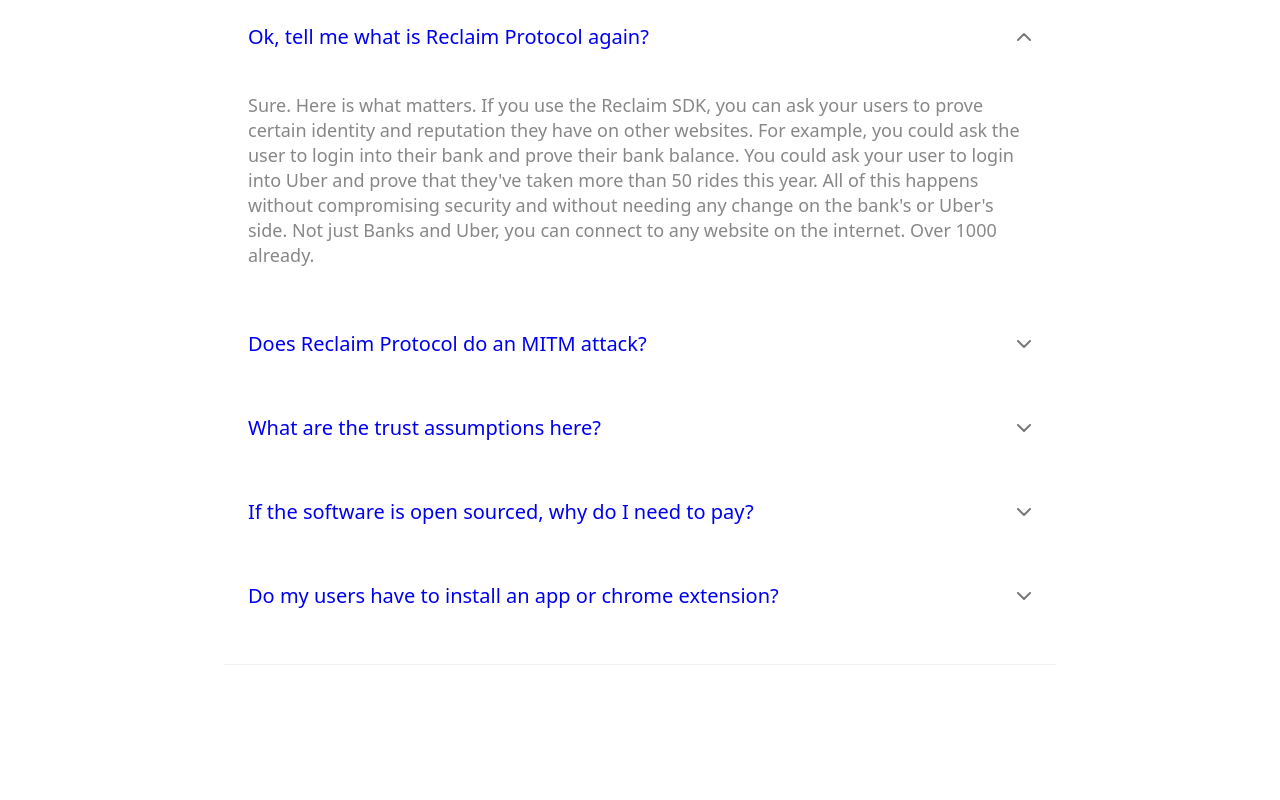
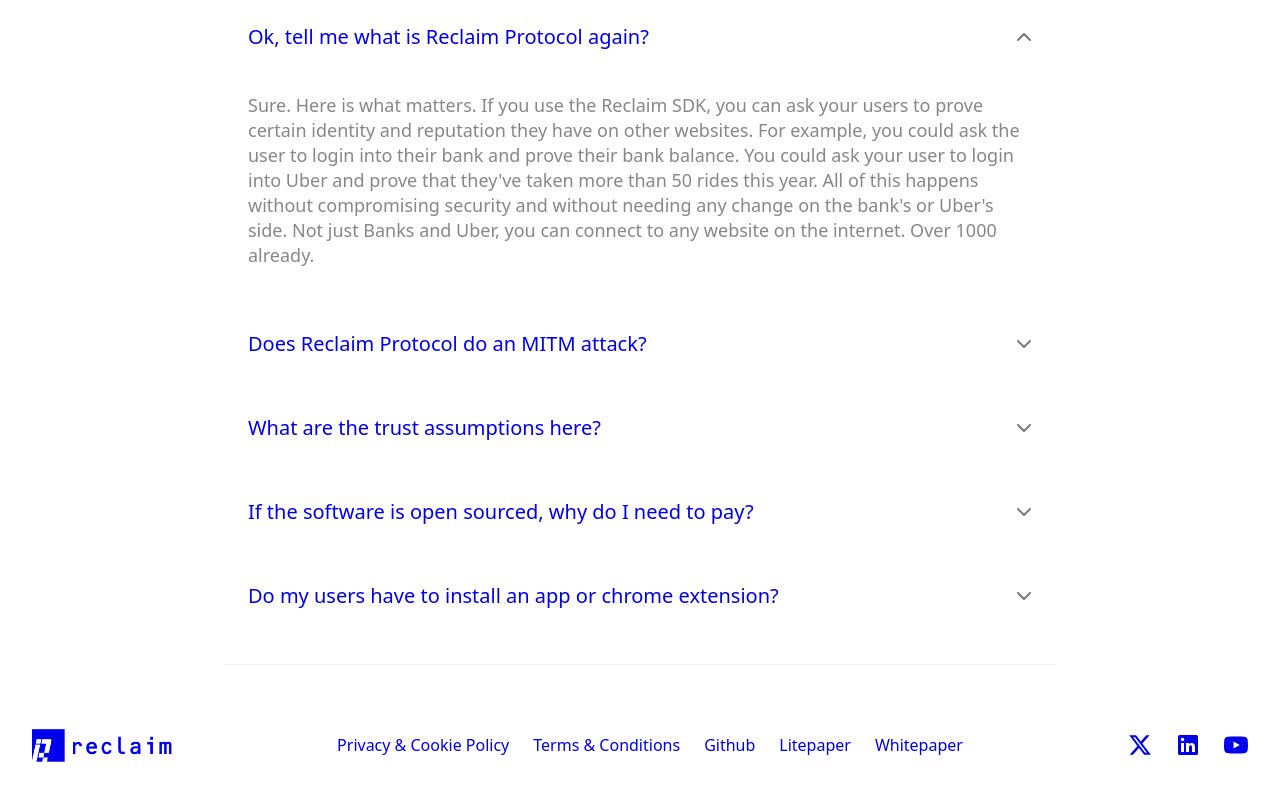
Before and after one commit to AazimAnish/reclaim-protocol-org, a Next.js app: page / in a window 1280 px wide. Shown: the part 4922-5722 px from the top of the page. Before the commit the page ends 5603 px from the top, so only its background shows below. Built offline with nearby package versions, Linux system fonts and the light colour scheme.

Commit message:
feat(footer): add Footer component

```diff
--- a/src/app/layout.tsx
+++ b/src/app/layout.tsx
@@ -1,6 +1,7 @@
 import type { Metadata } from "next";
 import { Poppins } from "next/font/google";
 import "./globals.css";
+import { Footer } from "@/components/Footer";
 
 const poppins = Poppins({
   weight: ['400', '500', '600', '700'],
@@ -26,6 +27,7 @@
     <html lang="en" className="scroll-smooth">
       <body className={`${poppins.variable} font-sans antialiased bg-transparent text-[#171717] overflow-x-hidden`}>
         {children}
+        <Footer />
       </body>
     </html>
   );
--- /dev/null
+++ b/src/components/Footer.tsx
@@ -0,0 +1,92 @@
+"use client";
+
+import React from "react";
+import Image from "next/image";
+import Link from "next/link";
+
+export const Footer = () => {
+  return (
+    <footer className="w-full relative overflow-hidden bg-white py-8 sm:py-12">
+      {/* Background pattern instead of image */}
+      <div className="absolute inset-0 pointer-events-none opacity-50"></div>
+
+      <div className="max-w-7xl mx-auto px-4 sm:px-6 md:px-8">
+        <div className="flex flex-col sm:flex-row justify-between items-center sm:items-center gap-8 relative z-10">
+          {/* Logo */}
+          <div>
+            <Image
+              src="/reclaim.png"
+              alt="Reclaim Protocol"
+              width={140}
+              height={40}
+              className="h-auto object-contain"
+            />
+          </div>
+
+          {/* Links */}
+          <div className="flex flex-col sm:flex-row gap-6 sm:gap-6 text-center sm:text-left">
+            <Link
+              href="https://reclaimprotocol.notion.site/Privacy-Policy-Reclaim-Protocol-115275b816cb80ab94b8ca8616673658?pvs=4"
+              target="_blank"
+              rel="noopener"
+              className="font-['Poppins', 'Poppins Placeholder', sans-serif] text-[16px] leading-[21px] text-[#0000EE] hover:text-[#A8A8FF] transition-colors"
+            >
+              Privacy & Cookie Policy
+            </Link>
+            <Link
+              href="https://reclaimprotocol.notion.site/Terms-of-Service-Reclaim-Protocol-13c275b816cb80b1a5ade76c6f2532dd?pvs=4"
+              target="_blank"
+              rel="noopener"
+              className="font-['Poppins', 'Poppins Placeholder', sans-serif] text-[16px] leading-[21px] text-[#0000EE] hover:text-[#A8A8FF] transition-colors"
+            >
+              Terms & Conditions
+            </Link>
+            <Link
+              href="https://github.com/reclaimprotocol"
+              target="_blank"
+              rel="noopener"
+              className="font-['Poppins', 'Poppins Placeholder', sans-serif] text-[16px] leading-[21px] text-[#0000EE] hover:text-[#A8A8FF] transition-colors"
+            >
+              Github
+            </Link>
+            <Link
+              href="https://drive.google.com/file/d/1LS9cJbOtcUQB7t84yQf4BuPyxiV7c6Vc/view"
+              target="_blank"
+              rel="noopener"
+              className="font-['Poppins', 'Poppins Placeholder', sans-serif] text-[16px] leading-[21px] text-[#0000EE] hover:text-[#A8A8FF] transition-colors"
+            >
+              Litepaper
+            </Link>
+            <Link
+              href="https://drive.google.com/file/d/1wmfdtIGPaN9uJBI1DHqN903tP9c_aTG2/view"
+              target="_blank"
+              rel="noopener"
+              className="font-['Poppins', 'Poppins Placeholder', sans-serif] text-[16px] leading-[21px] text-[#0000EE] hover:text-[#A8A8FF] transition-colors"
+            >
+              Whitepaper
+            </Link>
+          </div>
+
+          {/* Social Icons */}
+          <div className="flex gap-6 items-center z-10">
+            <Link href="https://x.com/reclaimprotocol" target="_blank" rel="noopener" aria-label="Twitter">
+              <svg width="24" height="24" viewBox="0 0 24 24" fill="none" xmlns="http://www.w3.org/2000/svg" className="fill-[#0000EE] hover:fill-[#A8A8FF] transition-colors">
+                <path d="M18.244 2.25h3.308l-7.227 8.26 8.502 11.24H16.17l-5.214-6.817L4.99 21.75H1.68l7.73-8.835L1.254 2.25H8.08l4.713 6.231 5.45-6.231Zm-1.161 17.52h1.833L7.084 4.126H5.117L17.083 19.77Z" />
+              </svg>
+            </Link>
+            <Link href="https://www.linkedin.com/company/reclaimprotocol/" target="_blank" rel="noopener" aria-label="LinkedIn">
+              <svg width="24" height="24" viewBox="0 0 24 24" fill="none" xmlns="http://www.w3.org/2000/svg" className="fill-[#0000EE] hover:fill-[#A8A8FF] transition-colors">
+                <path d="M20.5 2h-17A1.5 1.5 0 002 3.5v17A1.5 1.5 0 003.5 22h17a1.5 1.5 0 001.5-1.5v-17A1.5 1.5 0 0020.5 2zM8 19H5v-9h3zM6.5 8.25A1.75 1.75 0 118.3 6.5a1.78 1.78 0 01-1.8 1.75zM19 19h-3v-4.74c0-1.42-.6-1.93-1.38-1.93A1.74 1.74 0 0013 14.19a.66.66 0 000 .14V19h-3v-9h2.9v1.3a3.11 3.11 0 012.7-1.4c1.55 0 3.36.86 3.36 3.66z" />
+              </svg>
+            </Link>
+            <Link href="https://www.youtube.com/@ReclaimProtocol" target="_blank" rel="noopener" aria-label="YouTube">
+              <svg width="24" height="24" viewBox="0 0 24 24" fill="none" xmlns="http://www.w3.org/2000/svg" className="fill-[#0000EE] hover:fill-[#A8A8FF] transition-colors">
+                <path d="M23.498 6.186a3.016 3.016 0 0 0-2.122-2.136C19.505 3.545 12 3.545 12 3.545s-7.505 0-9.377.505A3.017 3.017 0 0 0 .502 6.186C0 8.07 0 12 0 12s0 3.93.502 5.814a3.016 3.016 0 0 0 2.122 2.136c1.871.505 9.376.505 9.376.505s7.505 0 9.377-.505a3.015 3.015 0 0 0 2.122-2.136C24 15.93 24 12 24 12s0-3.93-.502-5.814zM9.545 15.568V8.432L15.818 12l-6.273 3.568z" />
+              </svg>
+            </Link>
+          </div>
+        </div>
+      </div>
+    </footer>
+  );
+};
```
